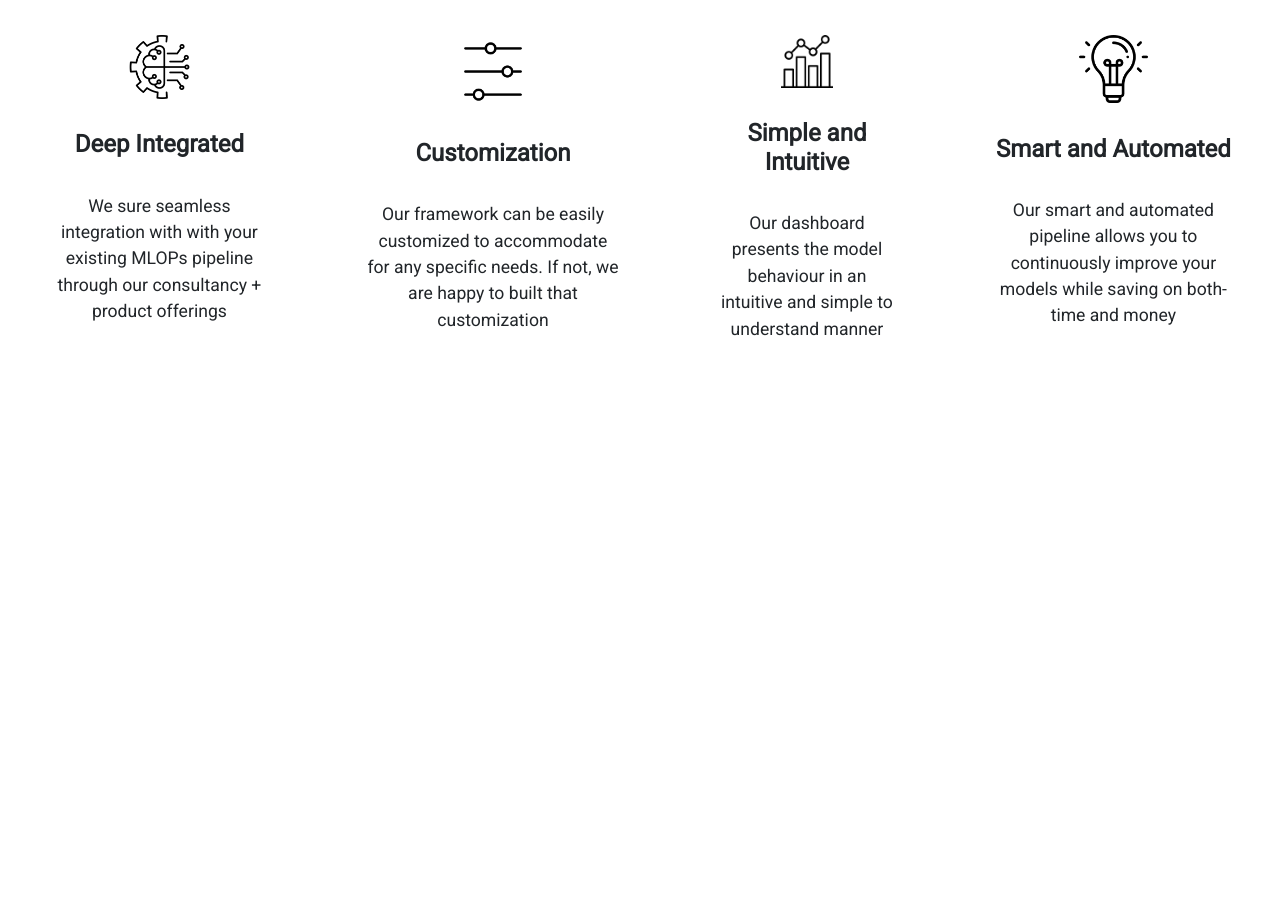
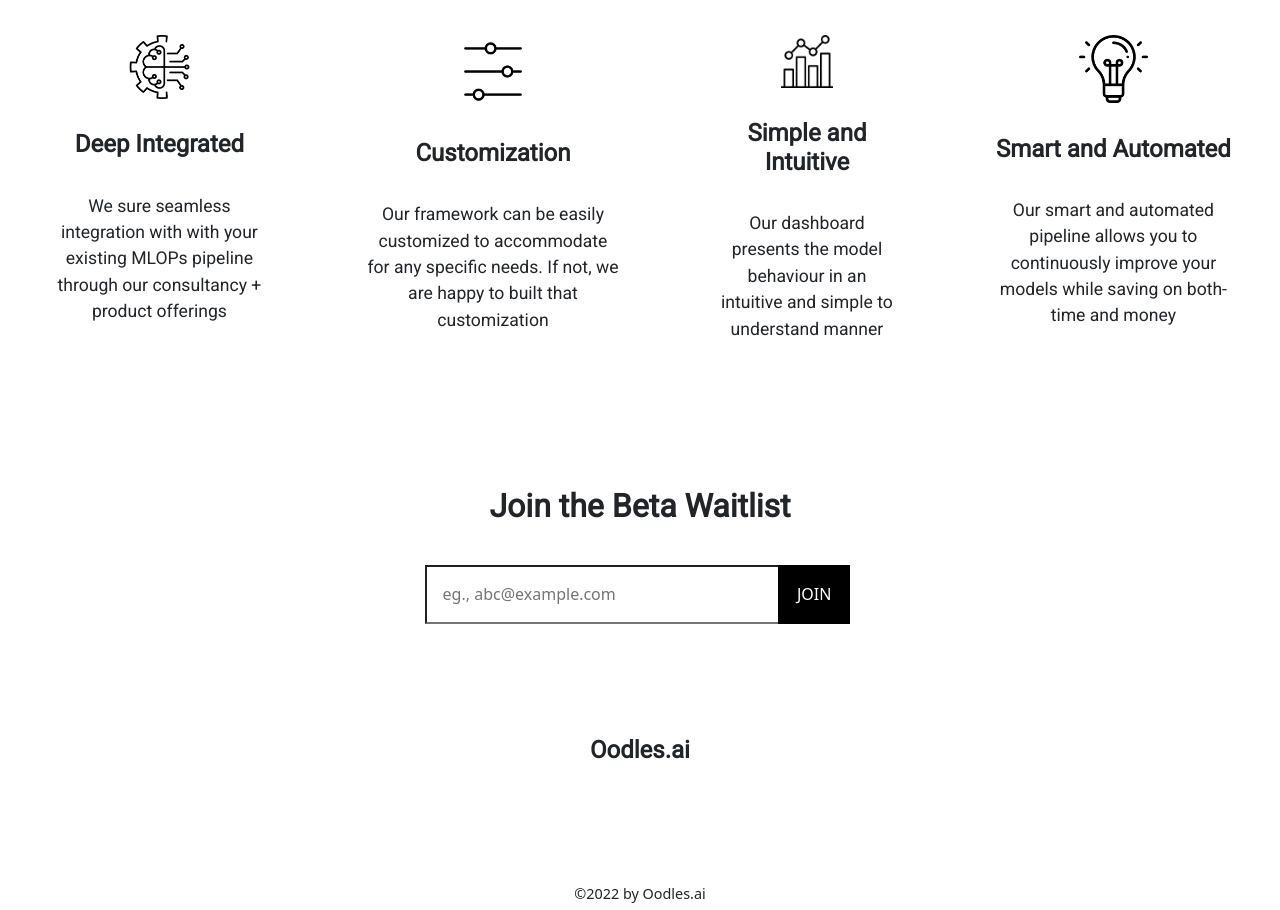
Before and after one commit to Sid127357/oodles_website, a plain HTML site: page index.html in a window 1280 px wide. Shown: the part 759-1669 px from the top of the page. Before the commit the page ends 1214 px from the top, so only its background shows below. Drawn offline with nearby package versions, Linux system fonts and the light colour scheme.

Commit message:
adding the fully responsive footer

```diff
--- a/1-home.css
+++ b/1-home.css
@@ -1407,61 +1407,74 @@ padding: 30px;
 }
 }
 
-/* -******************************BOXES AT THE BOTTOM************************** */
-#oodles-header-bottom-boxes-main-class {
-  margin: 0 auto;
-  /* border: 1px solid red; */
-  width: auto;
-  height: auto;
+
+/* footer footer footer footeer footer fpooter */
+#footer-main-class{
+  overflow: auto;
+  padding-top: 2em;
+}
+#join-beta-waitlist-header-main-cls{
+  overflow: Auto;
   display: flex;
   justify-content: center;
-  flex-wrap: wrap;
 }
+#join-beta-waitlist-header-main-cls h5{
+  font-size: 200%;
+  font-family: 'Roboto', sans-serif;
+  font-weight: 900;
+}
+#join-beta-subscribe-button-main-cls{
+  overflow: auto;
+  display: flex;
+  justify-content: center;
+  margin-top: 2em;
+}
+#Subscribe-bx-footr-odles{
+  padding-top: .9em;
+  padding-bottom: .9em;
+  padding-right: 5em;
+  padding-left: 1em;
+  width: 28vw;
+  outline: none;
+  border-radius: 0%;
 
-.cards-gallary-main-class {
+}
+#subscribe-btn-footer-stl-cls{
+  padding: .9em 1em;
+  background-color: #000;
+  color: #fff;
+  position: relative;
+  left: -5px;
+  border: #000 solid ;
+
+}
+.form-main-clss{
   overflow: auto;
-  height: 50vh;
-  width: 40vh;
-  margin: 28px;
-
-  box-shadow: 1px 5px 20px 1px rgb(36, 36, 36);
-  border-radius: 5px;
-  cursor: pointer;
-  transition: .3s;
+  display: flex;
 }
-
-.cards-gallary-main-class:hover {
-  transform: scale(.96);
+#footer-brand-name-main-class{
+  overflow: auto;
+  display: flex;
+  justify-content: center;
+  margin-top: 7em;
 }
-
-#styling-class-gallary-1 {
+#footer-brand-name-main-class h5{
+  font-family: 'Roboto', sans-serif;
+  font-size: 1.5em;
+  font-weight: 900;
+}
+#footer-bottom-copyright-main-class{
   overflow: auto;
-  background-image: url('gallary-oodles-1.jpg');
-  background-size: cover;
-  background-repeat: no-repeat;
-  background-position: center;
+  display: flex;
+  justify-content: center;
+  margin-top: 7em;
 }
-
-#styling-class-gallary-2 {
-  overflow: auto;
-  background-image: url('gallary-oodles-2.jpg');
-  background-size: cover;
-  background-repeat: no-repeat;
-  background-position: center;
+#footer-bottom-copyright-main-class h5{
+  font-size: .9em;
 }
-
-#styling-class-gallary-3 {
-  overflow: auto;
-  background-image: url('gallary-oodles-3.jpg');
-  background-size: cover;
-  background-repeat: no-repeat;
-  background-position: center;
+@media screen and (max-width:500px){
+  #Subscribe-bx-footr-odles{
+    width:100%;
+    padding-right: 0px;
+  }
 }
-
-#styling-class-gallary-4 {
-  overflow: auto;
-  background-image: url('gallary-oodles-4.jpg');
-  background-size: cover;
-  background-repeat: no-repeat;
-  background-position: center;
-}
--- a/index.html
+++ b/index.html
@@ -333,7 +333,26 @@
          </section>
     </div>  -->
 
-
+    <!-- FOOTER FOOTER FOOTER FOOTER FOOTER FOOTER FOOTER FOTTER FOTEER FOTTER FOTTER FOOTER FOOTER -->
+    <footer>
+        <div id="footer-main-class">
+            <div id="join-beta-waitlist-header-main-cls">
+                <h5>Join the Beta Waitlist</h5>
+            </div>
+            <div id="join-beta-subscribe-button-main-cls">
+                <form action="./backend.php"  class="form-main-clss">
+                    <input type="email" name="email" id="Subscribe-bx-footr-odles" placeholder="eg., abc@example.com"required>
+                    <input type="submit" value="JOIN" id="subscribe-btn-footer-stl-cls">
+                </form>
+            </div>
+            <div id="footer-brand-name-main-class">
+                <h5>Oodles.ai</h5>
+            </div>
+            <div id="footer-bottom-copyright-main-class">
+                <h5>&#169;2022 by Oodles.ai</h5>
+            </div>
+        </div>
+    </footer>
 
 
     <!-- JavaScript -->
```
Also changed, not shown: Team/Team.html (+1 -1 lines).
